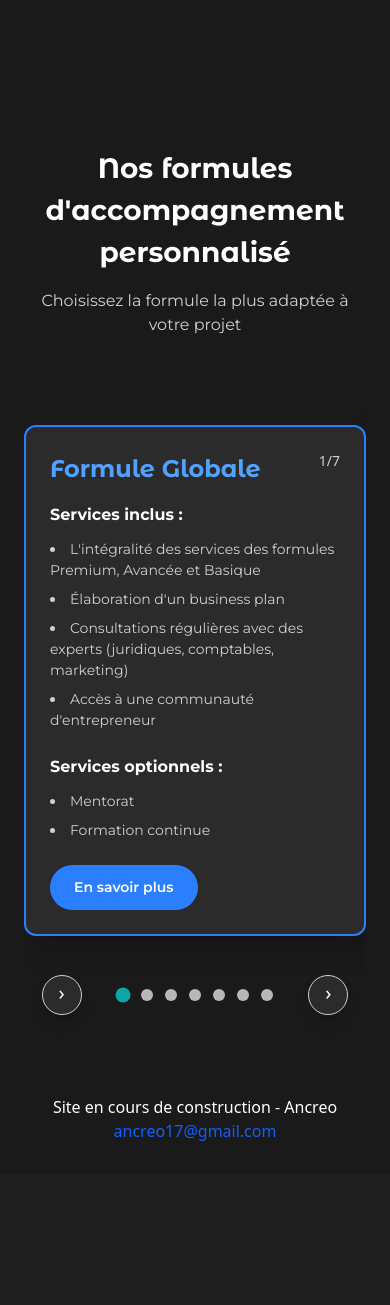
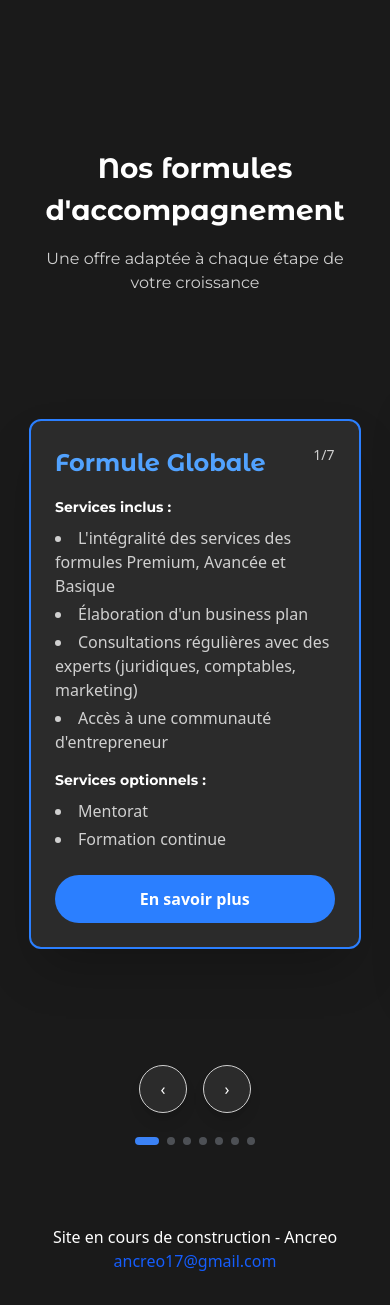
Before and after one commit to AKEFIS/ancreo, a PHP site: page / in a window 390 px wide. Shown: the part 2141-3446 px from the top of the page. Before the commit the page ends 3282 px from the top, so only its background shows below. Run offline with PHP 8.4, Linux system fonts and the light colour scheme; style sheets or scripts are compiled from the project's sources; some libraries are stand-ins or nearby versions.

Commit message:
feat: changement des animations de cards carousel, responsive et slide

```diff
--- a/index.php
+++ b/index.php
@@ -173,253 +173,192 @@
   </section>
 
   <!-- NOS FORMULES -->
-  <section id="nos-formules" class="px-6 sm:px-20 py-20 bg-black">
-    <div class="text-center mb-12">
-      <h2 class="title48 mb-4">Nos formules d'accompagnement personnalisé</h2>
-      <p class="text20 text-gray">Choisissez la formule la plus adaptée à votre projet</p>
+  <section id="nos-formules" class="px-0 sm:px-0 py-20 bg-black overflow-hidden relative">
+    <div class="px-6 sm:px-20 text-center mb-12">
+      <h2 class="title48 mb-4">Nos formules d'accompagnement</h2>
+      <p class="text20 text-gray">Une offre adaptée à chaque étape de votre croissance</p>
     </div>
 
-    <div class="flex justify-center">
-      <div class="relative w-full max-w-2xl flex flex-col items-center">
+    <div class="relative w-full flex flex-col items-center">
 
-        <!-- CAROUSEL CONTAINER -->
-        <div id="carousel-container" class="overflow-hidden">
-          <div id="carousel-track" class="flex items-center relative">
+      <div id="carousel-container" class="w-full relative cursor-grab active:cursor-grabbing perspective-1000">
 
-            <!-- CARD 1 - GLOBALE -->
-            <div class="carousel-card bg-lightBlack border-2 border-blue-500 rounded-xl p-6 shadow-xl">
+        <div id="carousel-track" class="flex items-center gap-6 sm:gap-10 px-[50vw]">
+
+          <div class="carousel-card w-[85vw] sm:w-[400px] flex-shrink-0 bg-lightBlack border-2 border-blue-500 rounded-xl p-6 shadow-2xl cursor-pointer">
             <div class="flex justify-between items-start mb-4">
               <h3 class="title32 text-blue-400">Formule Globale</h3>
               <span class="text-sm text-gray">1/7</span>
             </div>
-
             <div class="mb-6">
-                <h4 class="text20 font-bold mb-3 text-white">Services inclus :</h4>
-                <ul class="text16 text-gray space-y-2 list-disc list-inside">
+              <h4 class="text16 font-bold text-white mb-2">Services inclus :</h4>
+              <ul class="text14 text-gray space-y-1 list-disc list-inside mb-4">
                 <li>L'intégralité des services des formules Premium, Avancée et Basique</li>
                 <li>Élaboration d'un business plan</li>
                 <li>Consultations régulières avec des experts (juridiques, comptables, marketing)</li>
                 <li>Accès à une communauté d'entrepreneur</li>
               </ul>
-              </div>
-
-              <div class="mb-6">
-                <h4 class="text20 font-bold mb-3 text-white">Services optionnels :</h4>
-                <ul class="text16 text-gray space-y-2 list-disc list-inside">
+              <h4 class="text16 font-bold text-white mb-2">Services optionnels :</h4>
+              <ul class="text14 text-gray space-y-1 list-disc list-inside">
                 <li>Mentorat</li>
                 <li>Formation continue</li>
               </ul>
             </div>
-
-              <div class="flex justify-between items-center mt-6">
-                <button class="bg-blue-500 text-white px-6 py-3 rounded-full hover:bg-blue-600 transition-colors text16 font-semibold">
+            <button class="w-full bg-blue-500 text-white py-3 rounded-full hover:bg-blue-600 font-semibold mt-auto transition-colors">
               En savoir plus
             </button>
-
-              </div>
           </div>
 
-            <!-- CARD 2 - PREMIUM -->
-            <div class="carousel-card bg-lightBlack border-2 border-blue-500 rounded-xl p-6 shadow-xl">
+          <div class="carousel-card w-[85vw] sm:w-[400px] flex-shrink-0 bg-lightBlack border-2 border-blue-500 rounded-xl p-6 shadow-2xl cursor-pointer">
             <div class="flex justify-between items-start mb-4">
               <h3 class="title32 text-blue-400">Formule Premium</h3>
               <span class="text-sm text-gray">2/7</span>
             </div>
-
             <div class="mb-6">
-                <h4 class="text20 font-bold mb-3 text-white">Services inclus :</h4>
-                <ul class="text16 text-gray space-y-2 list-disc list-inside">
-                  <li>Création d'une boutique e-commerce</li>
+              <h4 class="text16 font-bold text-white mb-2">Services inclus :</h4>
+              <ul class="text14 text-gray space-y-1 list-disc list-inside mb-4">
+                <li>Création d’une boutique e-commerce</li>
                 <li>Analyse des besoins et étude de marché</li>
                 <li>Intégration des solutions de paiement (Carte Bancaire, PayPal, etc)</li>
                 <li>Hébergement</li>
-                  <li>Nom de domaine offert pendant un 1 an</li>
+                <li>Nom de domaine offert pendant 1 an</li>
                 <li>Formation à la gestion de la boutique</li>
               </ul>
-              </div>
-
-              <div class="mb-6">
-                <h4 class="text20 font-bold mb-3 text-white">Services optionnels :</h4>
-                <ul class="text16 text-gray space-y-2 list-disc list-inside">
-                  <li>Conseils juridiques (RGPD, politique d'expédition et de retour, etc)</li>
+              <h4 class="text16 font-bold text-white mb-2">Services optionnels :</h4>
+              <ul class="text14 text-gray space-y-1 list-disc list-inside">
+                <li>Conseils juridiques (RGPD, politique d’expédition et de retour, etc)</li>
                 <li>Assistance comptable pour la gestion des ventes et des taxes</li>
               </ul>
             </div>
-
-              <div class="flex justify-between items-center mt-6">
-                <button class="bg-blue-500 text-white px-6 py-3 rounded-full hover:bg-blue-600 transition-colors text16 font-semibold">
+            <button class="w-full bg-blue-500 text-white py-3 rounded-full hover:bg-blue-600 font-semibold mt-auto transition-colors">
               En savoir plus
             </button>
-
-              </div>
           </div>
 
-            <!-- CARD 3 - AVANCÉE -->
-            <div class="carousel-card bg-lightBlack border-2 border-blue-500 rounded-xl p-6 shadow-xl">
+          <div class="carousel-card w-[85vw] sm:w-[400px] flex-shrink-0 bg-lightBlack border-2 border-blue-500 rounded-xl p-6 shadow-2xl cursor-pointer">
             <div class="flex justify-between items-start mb-4">
               <h3 class="title32 text-blue-400">Formule Avancée</h3>
               <span class="text-sm text-gray">3/7</span>
             </div>
-
             <div class="mb-6">
-                <h4 class="text20 font-bold mb-3 text-white">Services inclus :</h4>
-                <ul class="text16 text-gray space-y-2 list-disc list-inside">
-                  <li>Développement d'une application web sur mesure</li>
-                  <li>Atelier d'idéation pour définir les fonctionnalités</li>
+              <h4 class="text16 font-bold text-white mb-2">Services inclus :</h4>
+              <ul class="text14 text-gray space-y-1 list-disc list-inside mb-4">
+                <li>Développement d’une application web sur mesure</li>
+                <li>Atelier d’idéation pour définir les fonctionnalités</li>
+                <li>Hébergement</li>
                 <li>Nom de domaine offert pendant 1 an</li>
-                  <li>Hébergement</li>
+              </ul>
+              <h4 class="text16 font-bold text-white mb-2">Services optionnels :</h4>
+              <ul class="text14 text-gray space-y-1 list-disc list-inside">
+                <li>Support juridique pour la conformité réglementaire</li>
+                <li>Aide à la mise en place d’un plan de marketing digital</li>
               </ul>
             </div>
-
-              <div class="mb-6">
-                <h4 class="text20 font-bold mb-3 text-white">Services optionnels :</h4>
-                <ul class="text16 text-gray space-y-2 list-disc list-inside">
-                  <li>Support juridique pour la conformité réglementaire</li>
-                  <li>Aide à la mise en place d'un plan de marketing digital</li>
-                </ul>
+            <button class="w-full bg-blue-500 text-white py-3 rounded-full hover:bg-blue-600 font-semibold mt-auto transition-colors">
+              En savoir plus
+            </button>
           </div>
 
-              <div class="flex justify-between items-center mt-6">
-                <button class="bg-blue-500 text-white px-6 py-3 rounded-full hover:bg-blue-600 transition-colors text16 font-semibold">
-                  En savoir plus
-                </button>
-
-              </div>
-            </div>
-
-            <!-- CARD 4 - BASIQUE -->
-            <div class="carousel-card bg-lightBlack border-2 border-blue-500 rounded-xl p-6 shadow-xl">
+          <div class="carousel-card w-[85vw] sm:w-[400px] flex-shrink-0 bg-lightBlack border-2 border-blue-500 rounded-xl p-6 shadow-2xl cursor-pointer">
             <div class="flex justify-between items-start mb-4">
               <h3 class="title32 text-blue-400">Formule Basique</h3>
               <span class="text-sm text-gray">4/7</span>
             </div>
-
             <div class="mb-6">
-                <h4 class="text20 font-bold mb-3 text-white">Services inclus :</h4>
-                <ul class="text16 text-gray space-y-2 list-disc list-inside">
-                  <li>Création d'un site vitrine optimisé</li>
+              <h4 class="text16 font-bold text-white mb-2">Services inclus :</h4>
+              <ul class="text14 text-gray space-y-1 list-disc list-inside mb-4">
+                <li>Création d’un site vitrine optimisé</li>
                 <li>Formulaire de contact et intégration des réseaux sociaux</li>
                 <li>Formation à la gestion du site</li>
                 <li>Hébergement</li>
                 <li>Nom de domaine offert pendant 1 an</li>
               </ul>
-              </div>
-
-              <div class="mb-6">
-                <h4 class="text20 font-bold mb-3 text-white">Services optionnels :</h4>
-                <ul class="text16 text-gray space-y-2 list-disc list-inside">
+              <h4 class="text16 font-bold text-white mb-2">Services optionnels :</h4>
+              <ul class="text14 text-gray space-y-1 list-disc list-inside">
                 <li>Maintenance technique pendant 6 mois</li>
                 <li>Options de mise à jour du contenu</li>
               </ul>
             </div>
-
-              <div class="flex justify-between items-center mt-6">
-                <button class="bg-blue-500 text-white px-6 py-3 rounded-full hover:bg-blue-600 transition-colors text16 font-semibold">
+            <button class="w-full bg-blue-500 text-white py-3 rounded-full hover:bg-blue-600 font-semibold mt-auto transition-colors">
               En savoir plus
             </button>
-
-              </div>
           </div>
 
-            <!-- CARD 5 - SUR MESURE -->
-            <div class="carousel-card bg-lightBlack border-2 border-blue-500 rounded-xl p-6 shadow-xl">
+          <div class="carousel-card w-[85vw] sm:w-[400px] flex-shrink-0 bg-lightBlack border-2 border-blue-500 rounded-xl p-6 shadow-2xl cursor-pointer">
             <div class="flex justify-between items-start mb-4">
               <h3 class="title32 text-blue-400">Formule Sur mesure</h3>
               <span class="text-sm text-gray">5/7</span>
             </div>
-
             <div class="mb-6">
-                <p class="text20 text-gray mb-4 font-semibold">Vous avez d'autres besoins ?</p>
-                <p class="text16 text-gray leading-relaxed">
-                  Prenez contact avec notre équipe et nous vous proposerons une formule sur mesure qui répond au mieux à toutes vos attentes !
+              <p class="text16 text-gray mb-4 font-semibold">Vous avez d’autres besoins ?</p>
+              <p class="text14 text-gray leading-relaxed">
+                Prenez contact avec notre équipe et nous vous proposerons une formule sur mesure qui répondra au mieux à toutes vos attentes !
               </p>
             </div>
-
-              <div class="flex justify-between items-center mt-6">
-                <button class="bg-blue-500 text-white px-6 py-3 rounded-full hover:bg-blue-600 transition-colors text16 font-semibold">
+            <button class="w-full bg-blue-500 text-white py-3 rounded-full hover:bg-blue-600 font-semibold mt-auto transition-colors">
               Nous contacter
             </button>
-
-              </div>
           </div>
 
-            <!-- CARD 6 - REFONTE -->
-            <div class="carousel-card bg-lightBlack border-2 border-blue-500 rounded-xl p-6 shadow-xl">
+          <div class="carousel-card w-[85vw] sm:w-[400px] flex-shrink-0 bg-lightBlack border-2 border-blue-500 rounded-xl p-6 shadow-2xl cursor-pointer">
             <div class="flex justify-between items-start mb-4">
               <h3 class="title32 text-blue-400">Formule Refonte</h3>
               <span class="text-sm text-gray">6/7</span>
             </div>
-
             <div class="mb-6">
-                <p class="text20 text-gray mb-4 font-semibold">Votre application se fait vieillissante ?</p>
-                <p class="text16 text-gray leading-relaxed">
+              <p class="text16 text-gray mb-4 font-semibold">Votre application se fait vieillissante ?</p>
+              <p class="text14 text-gray leading-relaxed">
                 Contactez-nous et nous déterminerons les meilleurs choix pour votre business !
               </p>
             </div>
-
-              <div class="flex justify-between items-center mt-6">
-                <button class="bg-blue-500 text-white px-6 py-3 rounded-full hover:bg-blue-600 transition-colors text16 font-semibold">
+            <button class="w-full bg-blue-500 text-white py-3 rounded-full hover:bg-blue-600 font-semibold mt-auto transition-colors">
               Nous contacter
             </button>
-
-              </div>
           </div>
 
-            <!-- CARD 7 - MAINTENANCE -->
-            <div class="carousel-card bg-lightBlack border-2 border-blue-500 rounded-xl p-6 shadow-xl">
+          <div class="carousel-card w-[85vw] sm:w-[400px] flex-shrink-0 bg-lightBlack border-2 border-blue-500 rounded-xl p-6 shadow-2xl cursor-pointer">
             <div class="flex justify-between items-start mb-4">
               <h3 class="title32 text-blue-400">Formule Maintenance</h3>
               <span class="text-sm text-gray">7/7</span>
             </div>
-
             <div class="mb-6">
-                <p class="text20 text-gray mb-4 font-semibold">Vous avez besoin d'un suivi régulier ?</p>
-                <p class="text16 text-gray leading-relaxed">
-                  Prenez contact avec notre équipe et nous vous proposerons une formule de maintenance adaptée à vos besoins !
+              <p class="text16 text-gray mb-4 font-semibold">Vous avez d’autres besoins ?</p>
+              <p class="text14 text-gray leading-relaxed">
+                Prenez contact avec notre équipe et nous vous proposerons une formule sur mesure qui répondra au mieux à toutes vos attentes !
               </p>
             </div>
-
-              <div class="flex justify-between items-center mt-6">
-                <button class="bg-blue-500 text-white px-6 py-3 rounded-full hover:bg-blue-600 transition-colors text16 font-semibold">
+            <button class="w-full bg-blue-500 text-white py-3 rounded-full hover:bg-blue-600 font-semibold mt-auto transition-colors">
               Nous contacter
             </button>
-
-              </div>
           </div>
 
         </div>
       </div>
 
-        <div class="flex justify-around items-center w-full">
-          <!-- BTN PREV (mobile) -->
+      <div class="flex flex-col items-center mt-10 gap-6 w-full px-6">
+
+        <div class="flex gap-4">
           <button id="carousel-prev" aria-label="Précédent"
-            class="md:absolute md:left-0 md:top-1/2 md:-translate-y-1/2
-           bg-lightBlack border border-gray text-white rounded-full w-10 h-10
-           flex items-center justify-center shadow-lg hover:bg-gray/20 transition-colors text-xl">
-            <span class="mb-1">›</span>
+            class="bg-lightBlack border border-gray text-white rounded-full w-12 h-12 flex items-center justify-center shadow-lg hover:bg-blue-500 hover:border-blue-500 transition-all active:scale-95">
+            ‹
           </button>
-
-          <!-- INDICATORS -->
-          <div id="carousel-indicators" class="flex justify-center items-center gap-3">
-            <button class="carousel-indicator w-3 h-3 rounded-full bg-gray/40 transition-all" data-index="0"></button>
-            <button class="carousel-indicator w-3 h-3 rounded-full bg-gray/40 transition-all" data-index="1"></button>
-            <button class="carousel-indicator w-3 h-3 rounded-full bg-gray/40 transition-all" data-index="2"></button>
-            <button class="carousel-indicator w-3 h-3 rounded-full bg-gray/40 transition-all" data-index="3"></button>
-            <button class="carousel-indicator w-3 h-3 rounded-full bg-gray/40 transition-all" data-index="4"></button>
-            <button class="carousel-indicator w-3 h-3 rounded-full bg-gray/40 transition-all" data-index="5"></button>
-            <button class="carousel-indicator w-3 h-3 rounded-full bg-gray/40 transition-all" data-index="6"></button>
-          </div>
-
-          <!-- BTN NEXT (mobile) -->
           <button id="carousel-next" aria-label="Suivant"
-            class="md:absolute md:right-0 md:top-1/2 md:-translate-y-1/2
-           bg-lightBlack border border-gray text-white rounded-full w-10 h-10
-           flex items-center justify-center shadow-lg hover:bg-gray/20 transition-colors text-xl">
-            <span class="mb-1">›</span>
+            class="bg-lightBlack border border-gray text-white rounded-full w-12 h-12 flex items-center justify-center shadow-lg hover:bg-blue-500 hover:border-blue-500 transition-all active:scale-95">
+            ›
           </button>
         </div>
 
+        <div id="carousel-indicators" class="flex justify-center items-center gap-2 flex-wrap">
+          <button class="carousel-indicator w-2 h-2 rounded-full bg-gray/40 transition-all" data-index="0"></button>
+          <button class="carousel-indicator w-2 h-2 rounded-full bg-gray/40 transition-all" data-index="1"></button>
+          <button class="carousel-indicator w-2 h-2 rounded-full bg-gray/40 transition-all" data-index="2"></button>
+          <button class="carousel-indicator w-2 h-2 rounded-full bg-gray/40 transition-all" data-index="3"></button>
+          <button class="carousel-indicator w-2 h-2 rounded-full bg-gray/40 transition-all" data-index="4"></button>
+          <button class="carousel-indicator w-2 h-2 rounded-full bg-gray/40 transition-all" data-index="5"></button>
+          <button class="carousel-indicator w-2 h-2 rounded-full bg-gray/40 transition-all" data-index="6"></button>
         </div>
+      </div>
+
     </div>
   </section>
 
```
Also changed, not shown: src/js/index/carousel.js (+148 -69 lines). Lines whose indentation alone changed are shown as unchanged.
